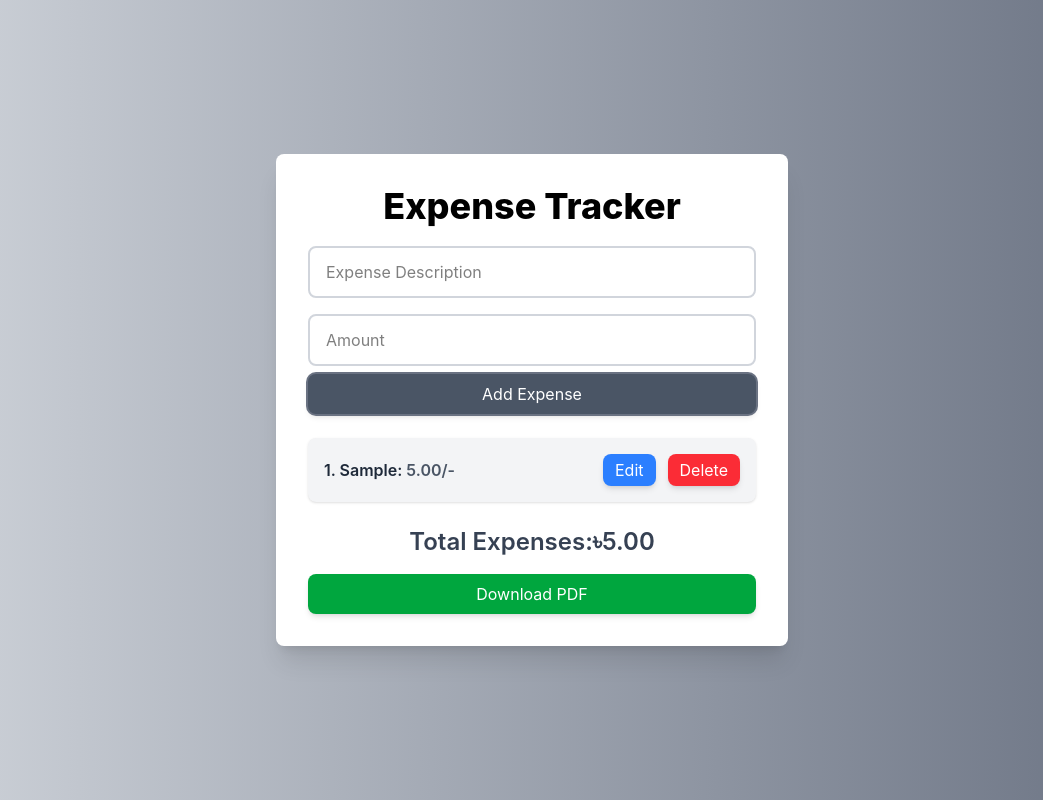
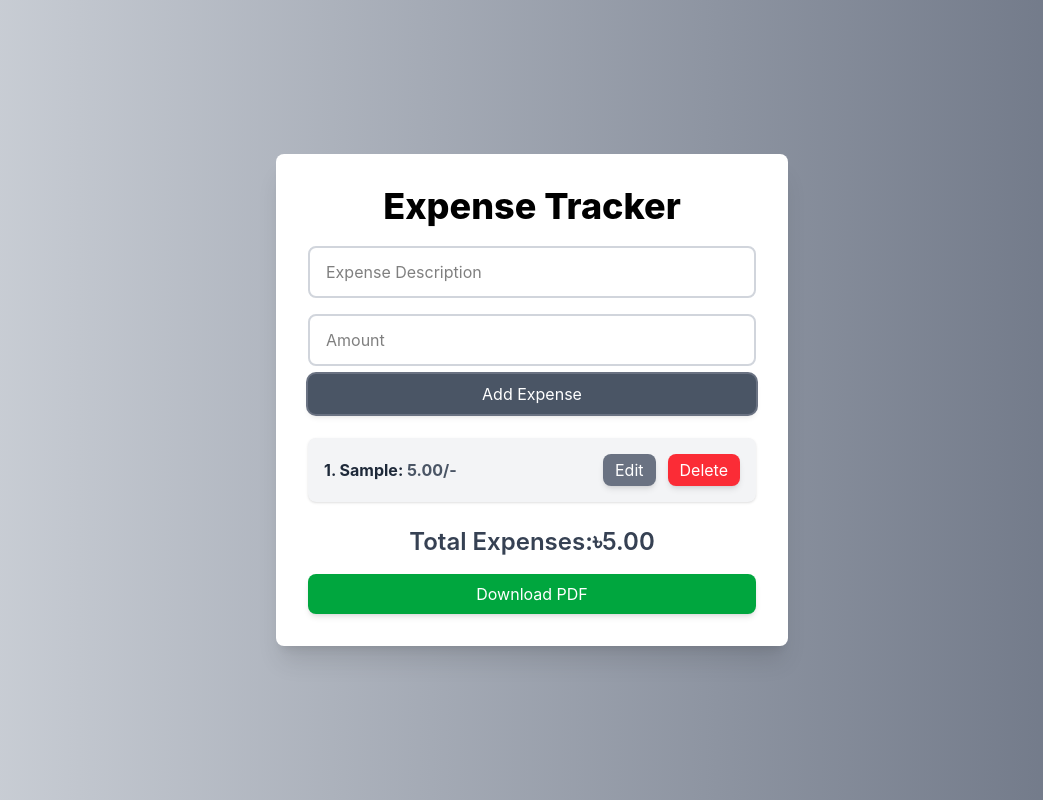
Before and after one commit to maimuna-t-333/expense-tracker, a React (Vite) app: page / in a window 1280 px wide. Both pictures are taken after typing "Sample", "5" into the empty fields and a click on the button "Add Expense". Shown: the whole page, without its empty margins (108-1151 px from the left). Built offline with nearby package versions, Linux system fonts and the light colour scheme.

Commit message:
Edited button

```diff
--- a/src/components/ExpenseTracker.tsx
+++ b/src/components/ExpenseTracker.tsx
@@ -130,13 +130,13 @@ export default function ExpenseTracker() {
                                     <div className='space-y-2'>
                                         <input type="text" value={editDescription}
                                             onChange={(e) => setEditDescription(e.target.value)}
-                                            className='w-full px-3 py-2 border-2 border-blue-300 rounded-lg focus:outline-none focus:ring-2 focus:ring-blue-400' />
+                                            className='w-full px-3 py-2 border-2 border-gray-300 rounded-lg focus:outline-none focus:ring-2 focus:ring-gray-400' />
                                         <input type="number" value={editAmount}
                                             onChange={(e) => setEditAmount(e.target.value === "" ? "" : +e.target.value)}
-                                            className='w-full px-3 py-2 border-2 border-blue-300 rounded-lg focus:outline-none focus:ring-2 focus:ring-blue-400' />
+                                            className='w-full px-3 py-2 border-2 border-gray-300 rounded-lg focus:outline-none focus:ring-2 focus:gray-blue-400' />
                                         <div className='flex gap-2 '>
                                             <button onClick={handleSaveEdit}
-                                                className='bg-green-500 text-white px-3 py-1 rounded-lg hover:bg-green-600 transition duration-200'>
+                                                className='bg-gray-600 text-white px-3 py-1 rounded-lg hover:bg-gray-700 transition duration-200'>
                                                 Save
                                             </button>
                                             <button onClick={handleCancelEdit}
@@ -148,13 +148,13 @@ export default function ExpenseTracker() {
                                     </div>
                                 ) : (
                                     <div className='flex justify-between items-center w-full'>
-                                        <span className='text-gray-800 font-semibold'>
+                                        <span className='text-gray-800 font-bold'>
                                             {index+1}. {expense.description}: <span className='text-gray-600'>
                                                 {expense.amount.toFixed(2)}/-
                                             </span>
                                         </span>
                                         <div className='flex gap-3 '>
-                                            <button className='bg-blue-500 text-white px-3 py-1 rounded-lg shadow-md hover:bg-blue-600 transition duration-200 focus:outline-none focus:ring-2 focus:ring-blue-500'
+                                            <button className='bg-gray-500 text-white px-3 py-1 rounded-lg shadow-md hover:bg-gray-600 transition duration-200 focus:outline-none focus:ring-2 focus:ring-blue-500'
                                                 onClick={() => handleEdit(expense.id, expense.description, expense.amount)}>
                                                 Edit
                                             </button>
```
